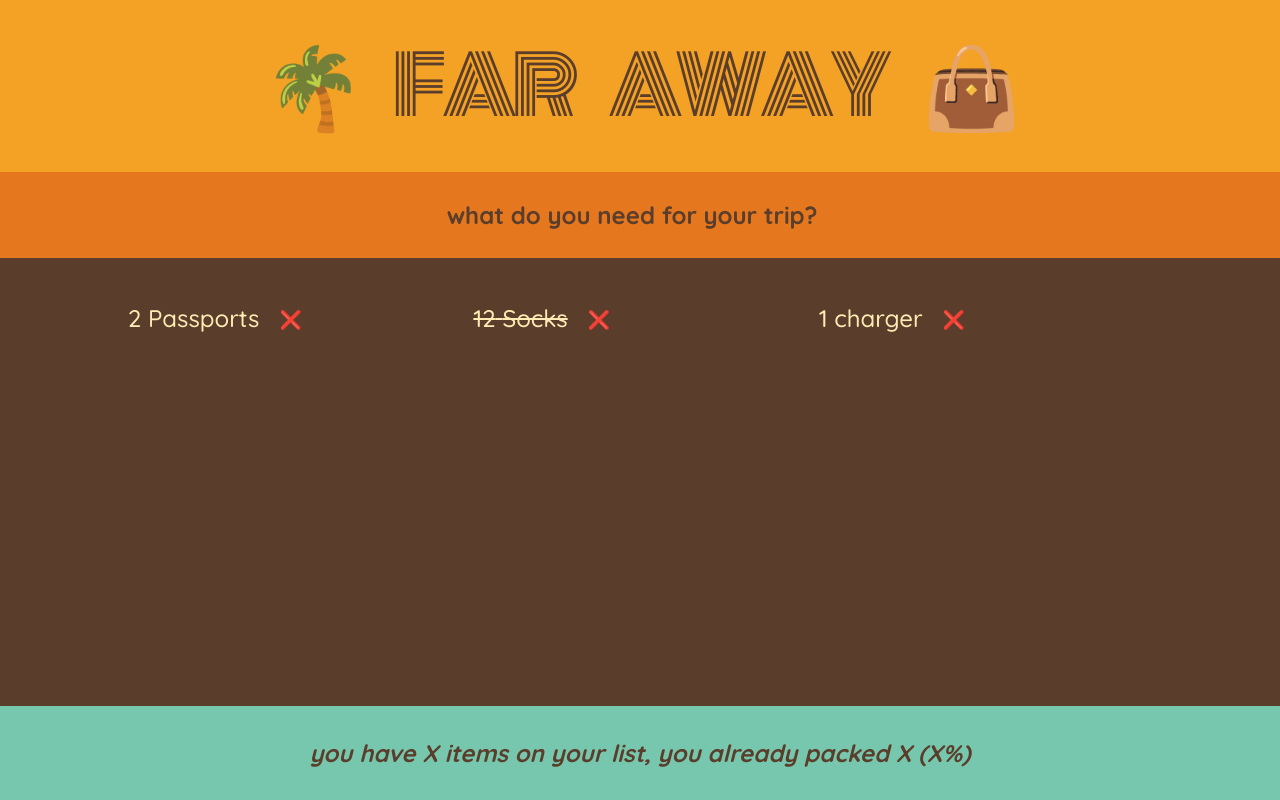
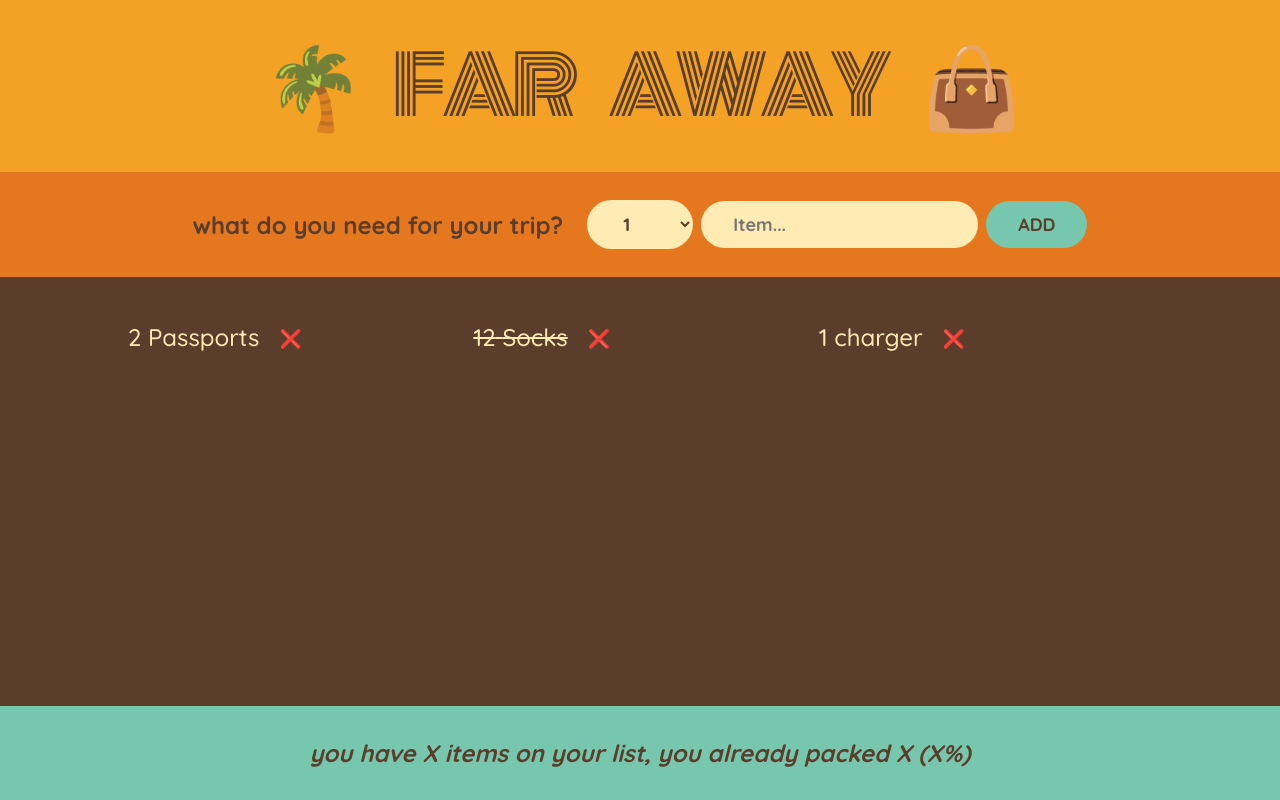
Before and after one commit to satyamkale27/Travel-list, a React (Create React App) app: page / in a window 1280 px wide. Built offline with nearby package versions, Linux system fonts and the light colour scheme.

Commit message:
made form and used Array.from method

```diff
--- a/src/App.js
+++ b/src/App.js
@@ -19,9 +19,18 @@
 }
 function Form() {
   return (
-    <div className="add-form">
+    <form className="add-form">
       <h3>what do you need for your trip?</h3>
-    </div>
+      <select>
+        {Array.from({ length: 20 }, (_, i) => i + 1).map((num) => (
+          <option value={num} key={num}>
+            {num}
+          </option>
+        ))}
+      </select>
+      <input type="text" placeholder="Item..." />
+      <button>Add</button>
+    </form>
   );
 }
 function PackingList() {
@@ -29,7 +38,7 @@
     <div className="list">
       <ul>
         {initialItems.map((item) => (
-          <Item item={item} />
+          <Item item={item} key={item.id} />
         ))}
       </ul>
     </div>
```
